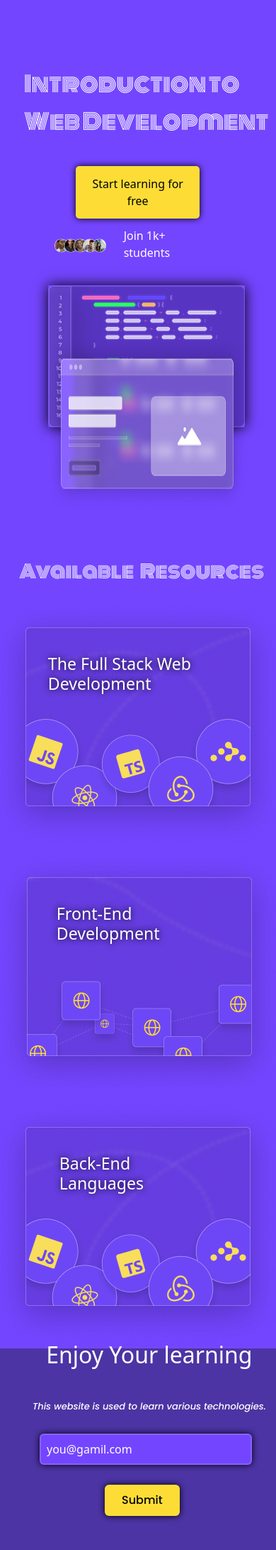
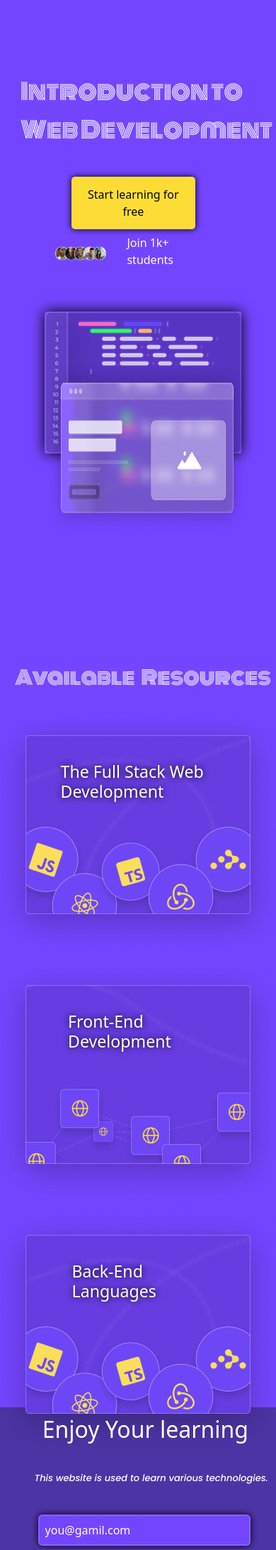
Before and after one commit to Saleem-bazhil/Web-Development-Course, a Django app: page /email/ in a window 390 px wide. Shown: the part 68-2252 px from the top of the page at 71% size. Run offline with Django 5.2, Linux system fonts and the light colour scheme; some libraries are stand-ins or nearby versions; some web fonts are replaced.

Commit message:
css correction

```diff
--- a/frontend/templates/footer.html
+++ b/frontend/templates/footer.html
@@ -1,12 +1,12 @@
 <footer class="d-flex justify-content-center align-items-center">
     <div class="container">
-        <div class="row ">
-            <div class="col-lg-6 col-11 d-flex justify-content-start align-items-center">
+        <div class="row d-flex justify-content-center ">
+            <div class="col-lg-6 col-11  mt-5 d-flex justify-content-start align-items-center">
                 <div id="form">
                     <form action="/email/" id="form_text" method="POST">
                         {% csrf_token %}
 
-                        <h1 class="my-5">Enjoy Your learning</h1>
+                        <h1 class="my-5 text-center">Enjoy Your learning</h1>
                         <p>This website is used to learn various technologies.</p>
                         <div class="d-flex">
                             <input class="form-control me-3 " type="email" placeholder="you@gamil.com" name="email" id="email">
--- a/frontend/templates/main.html
+++ b/frontend/templates/main.html
@@ -7,18 +7,17 @@
     <meta name="viewport" content="width=device-width, initial-scale=1.0">
     <title>Document</title>
     <link rel="stylesheet" href="{% static 'css/main.css' %}?v=999">
-    <link rel="stylesheet" href="{% static 'css/nav.css' %}?v=999">
-    <link rel="stylesheet" href="{% static 'css/footer.css' %}?v=9999">
+    <link rel="stylesheet" href="{% static 'css/nav.css' %}?v=99">
+    <link rel="stylesheet" href="{% static 'css/footer.css' %}?v=999">
     {% load django_bootstrap5 %}
     {% bootstrap_css %}
     {% bootstrap_javascript %}
 </head>
-
 <body>
     <script src="{% static 'js/email.js' %}?v=999"></script>
-    <script>
+    <!-- <script>
         alert('Login successfully')
-    </script>
+    </script> -->
     <header id="Home">
     {% include "nav.html" %}
     <section class="first_section">
@@ -32,7 +31,6 @@
                         <img src="{% static 'assets/images/stdlogo.png' %}" alt="">
                         <p>Join 1k+ students</p>
                     </div>
-
                 </div>
                 <div class="col-lg-6 col-12" id="img_header">
                     <img id="img_banner" src="{% static 'assets/images/blur.png' %}" alt="">
@@ -42,19 +40,19 @@
         </div>
     </section>
     </header>
-    <section class="second_section" id="new">
+       <section class="second_section" id="new">
         <h1 class="text-center"> Available &nbsp; Resources</h1>
         <div class="container-fluid d-flex justify-content-center align-items-center">
-            <div class="row d-flex justify-content-center align-items-center ">
-                <div class="col-lg-4 col-11 second_section_card" id="card1">
-                    <img src="{% static 'assets/images/card1.png' %}" alt="">
+            <div class="row d-flex justify-content-center align-items-center " id="card-course">
+                <div class="col-lg-4 col-11 d-flex justify-content-center second_section_card" id="card1">
+                    <img src="{% static 'assets/images/card1.png' %}">
                     <h3>The Full Stack Web <br> Development </h3>
                 </div>
-                <div class="col-lg-4 col-11 second_section_card" id="card2">
+                <div class="col-lg-4 col-11 d-flex justify-content-center second_section_card" id="card2">
                     <img src="{% static 'assets/images/card2.png' %}" alt="">
                     <h3 class="ms-4">Front-End <br> Development</h3>
                 </div>
-                     <div class="col-lg-4 col-11 second_section_card" id="card3">
+                     <div class="col-lg-4 col-11 d-flex justify-content-center second_section_card" id="card3">
                     <img src="{% static 'assets/images/card1.png' %}" alt="">
                     <h3 class="ms-3">Back-End <br> Languages</h3>
                 </div>
--- a/static/css/footer.css
+++ b/static/css/footer.css
@@ -69,7 +69,7 @@
   }
   footer #form{
     position: relative;
-    bottom: 76px;
+    bottom: 10vh;
   }
   footer h1 {
   font-size: 32px;
@@ -78,27 +78,27 @@
 footer #form_text h1 {
   position: relative;
   bottom: 0px;
-  right: 12px;
+  right: 4vh;
 }
 footer #form_text p {
   position: relative;
-  bottom: 5px;
-  right: 12px;
+  bottom: 1vh;
+  right: 3vh;
 }
 
 footer #form_text .form-control {
   position: relative;
   bottom: 0px;
-  top: 8px;
-  left: 44px;
+  top: 2vh;
+  left: 3vh;
   width: 300px;
   padding: 8px;
 }
 footer #form_text .btn {
   position: relative;
-  bottom: 0px;
-  top: 80px;
-  right: 180px;
+  bottom: 0;
+  top: 11vh;
+  right: 21vh;
 }
 footer #learn{
   position: relative;
--- a/static/css/main.css
+++ b/static/css/main.css
@@ -12,11 +12,31 @@
 }
 
 .first_section {
-  min-height: 90vh;
+  min-height: 100vh;
   width: 100%;
   background-color: #7445FF;
 }
+.first_section .container{
+  height: 100vh;
+  width: 100%;
+  display: flex;
+  /* justify-content: center; */
+  align-items: center;
+  position: relative;
+  bottom: 10vh;
+  left: 8vh;
+}
+@media screen and (max-width:600px){
 
+  .first_section .container{
+    display: flex;
+    flex-direction: column;
+    position: relative;
+    left: 0;
+    top: 0;
+    bottom: 0;
+  }
+}
 .first_section h2 {
   font-size: 44px;
   font-family: "Monoton", sans-serif;
@@ -94,53 +114,60 @@
   .first_section {
     min-height: 100vh;
   }
+  #intro{
+    position: relative;
+    top: 2vh;
+  }
 
   .first_section h2 {
-    font-size: 31px;
+    font-size: 2rem;
     position: relative;
-    left: 22px;
-    top: 100px;
+    left: 2vh;
+    top: 13vh;
     z-index: 3;
   }
 
   .first_section button {
     position: relative;
-    left: 95px;
+    left: 10.5vh;
+    top: 1vh;
     z-index: 3;
   }
 
   #logo_img {
     position: relative;
-    top: 140px;
+    top: 17vh;
     z-index: 3;
   }
 
   #logo_img img {
     position: relative;
-    top: 75px;
-    right: 110px;
+    top: 9.4vh;
+    right: 13vh;
     z-index: 3;
 
   }
 
   #logo_img p {
     position: relative;
-    top: 81px;
-    right: 85px;
+    top: 10vh;
+    right: 9.5vh;
     z-index: 3;
   }
 
   #img_header {
     display: flex;
     justify-content: center;
+    align-items: center;
+
   }
 
   #img_banner {
     height: 200px !important;
     width: 278px !important;
     position: absolute;
-    left: 68px;
-    top: 470px;
+    left: 7.5vh;
+    top: 52vh;
     z-index: 1;
   }
 
@@ -148,7 +175,7 @@
     height: 250px !important;
     width: 284px !important;
     position: absolute;
-    top: 540px;
+    top: 60vh;
     z-index: 2;
   }
 }
@@ -191,26 +218,33 @@
 }
 
 @media only screen and (max-width: 600px) {
-  .second_section h1 {
+  .second_section{
+    position: relative;
+    min-height: 135vh;
+  }
+.second_section h1 {
     position: absolute;
-    top: 858px;
-    font-size: 26px;
-    left: 27px;
+    font-size: 1.7rem;
+    left: 2.5vh;
   }
 
   #card1 {
     position: relative;
-    right: 11px;
+    left: 0.8vh;
   }
 
   #card2 {
     position: relative;
-    right: 23px;
+    right: 0.8vh;
   }
 
   #card3 {
     position: relative;
-    right: 11px;
+    left: 0.8vh;
+  }
+  #card-course{
+    position: relative;
+    top: 18vh;
   }
 
 }
```
Also changed, not shown: db.sqlite3, static/assets/images/back.png (deleted), static/assets/images/background.png (deleted).
